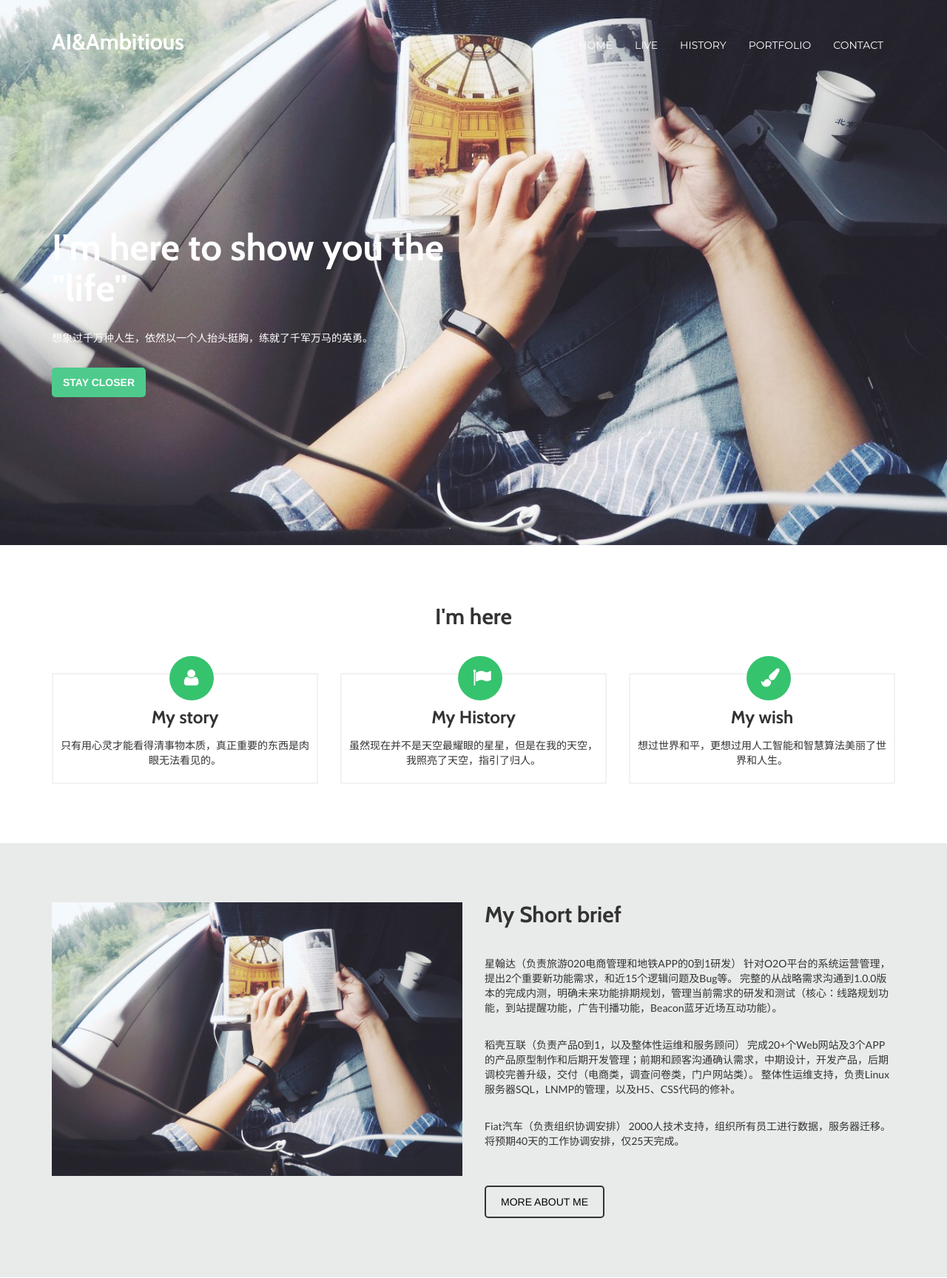
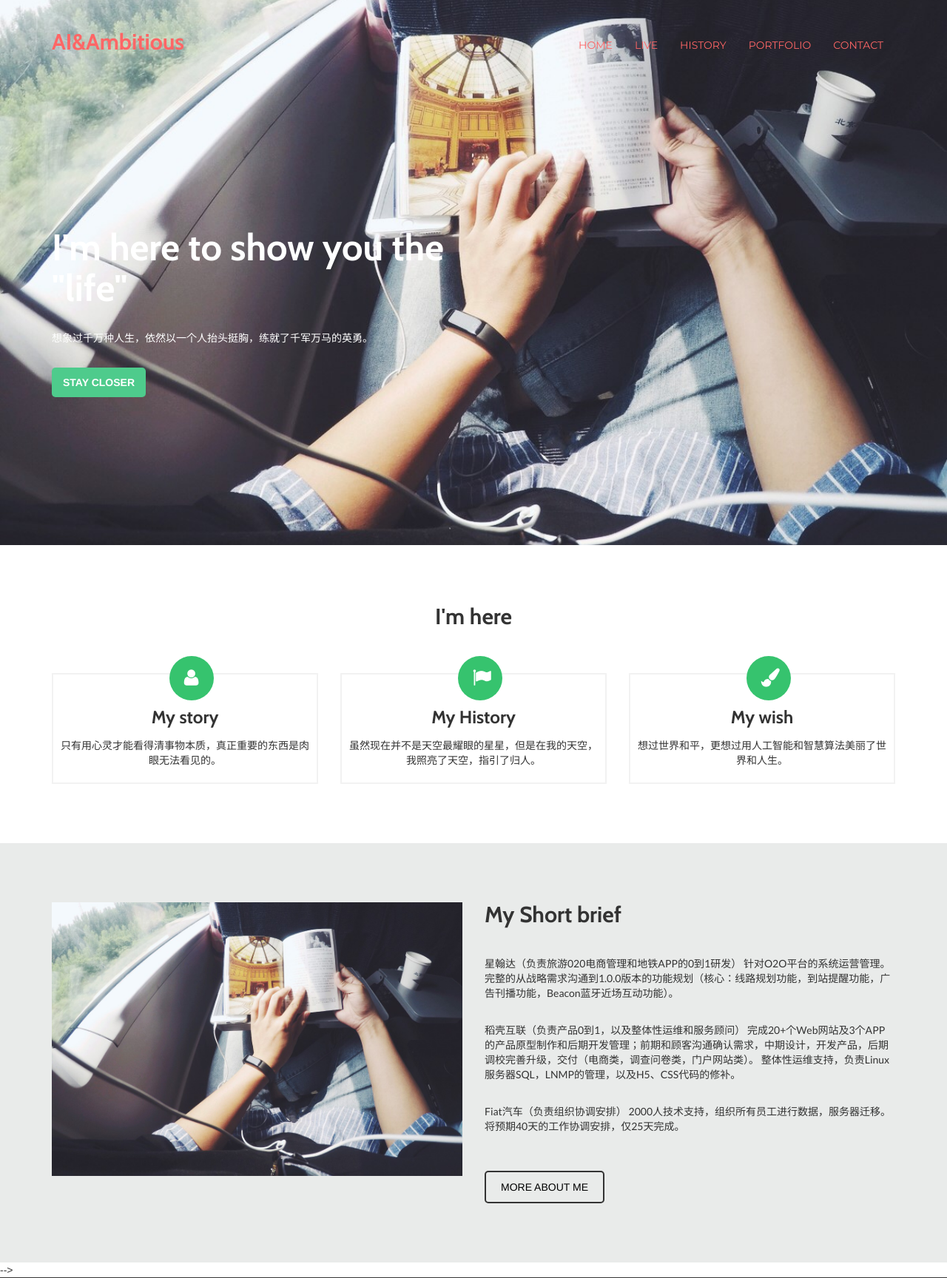
Before and after one commit to ArthurOfSummer/ArthurZhao, a PHP site: page / in a window 1280 px wide. Shown: the top 1728 px of the page at 74% size. Run offline with PHP 8.4, Linux system fonts and the light colour scheme.

Commit message:
调色，图

```diff
--- a/css/style.css
+++ b/css/style.css
@@ -82,13 +82,14 @@ p {
 .logo h2 {}
 
 .logo h2 a {
-    color: #fff;
+    font-size: bold;
+    color: #f66;
     text-decoration: none
 }
 
 .navbar-nav>li>a {
-    font-size: 14px;
-    color: #fff;
+    font-size: 14px bold;
+    color: #f66;
     font-family: 'Montserrat', sans-serif;
     text-transform: uppercase
 }
--- a/index.html
+++ b/index.html
@@ -146,8 +146,8 @@
                     <div class="story_text wow slideInRight" data-wow-duration="2s">
                         <h2>My Short brief</h2>
                         <p>星翰达（负责旅游020电商管理和地铁APP的0到1研发）
-针对O2O平台的系统运营管理，提出2个重要新功能需求，和近15个逻辑问题及Bug等。
-完整的从战略需求沟通到1.0.0版本的完成内测，明确未来功能排期规划，管理当前需求的研发和测试（核心：线路规划功能，到站提醒功能，广告刊播功能，Beacon蓝牙近场互动功能）。
+针对O2O平台的系统运营管理。
+完整的从战略需求沟通到1.0.0版本的功能规划（核心：线路规划功能，到站提醒功能，广告刊播功能，Beacon蓝牙近场互动功能）。
 </p>
                         <p>稻壳互联（负责产品0到1，以及整体性运维和服务顾问）
 完成20+个Web网站及3个APP的产品原型制作和后期开发管理；前期和顾客沟通确认需求，中期设计，开发产品，后期调校完善升级，交付（电商类，调查问卷类，门户网站类）。
```
Also changed, not shown: images/3.jpg.
